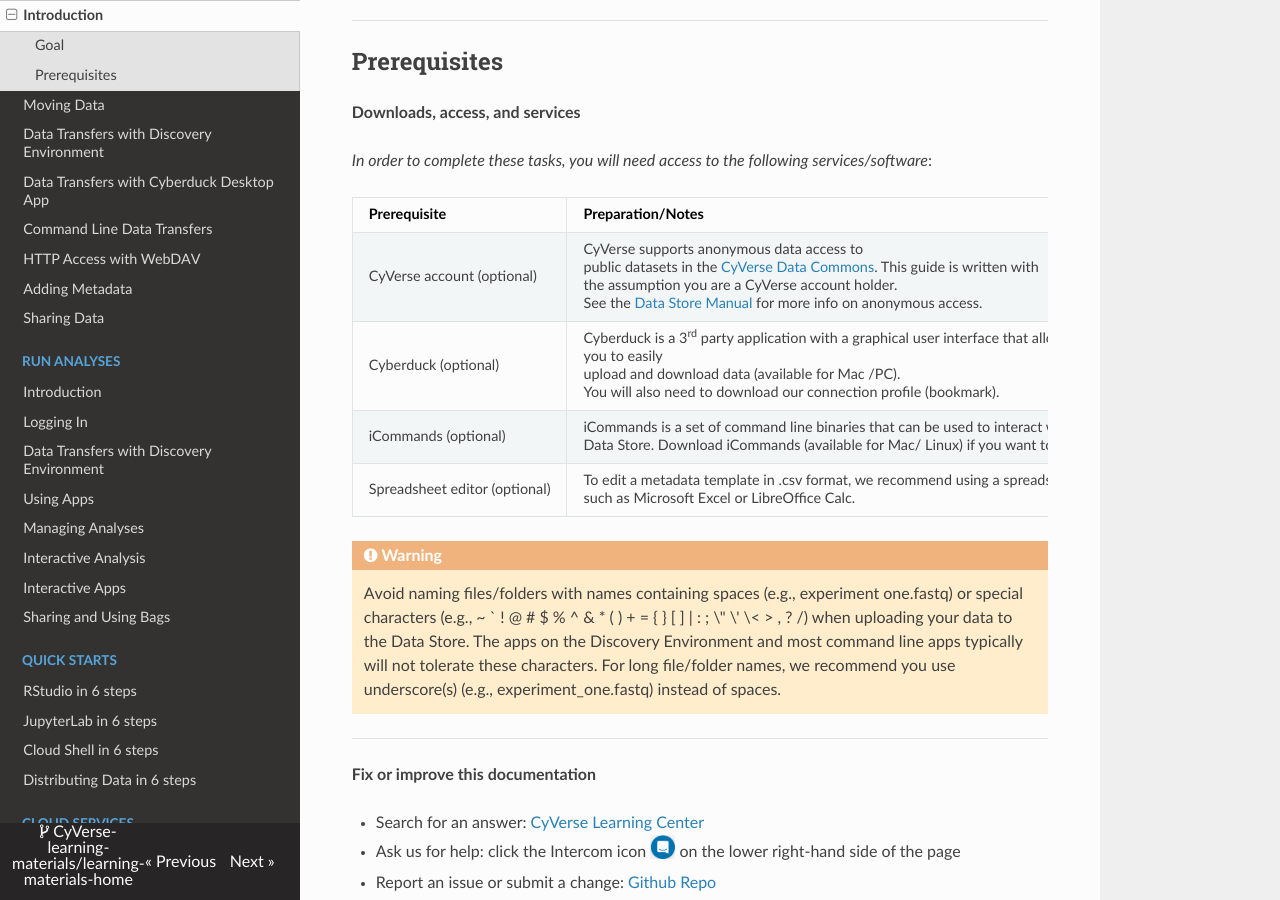
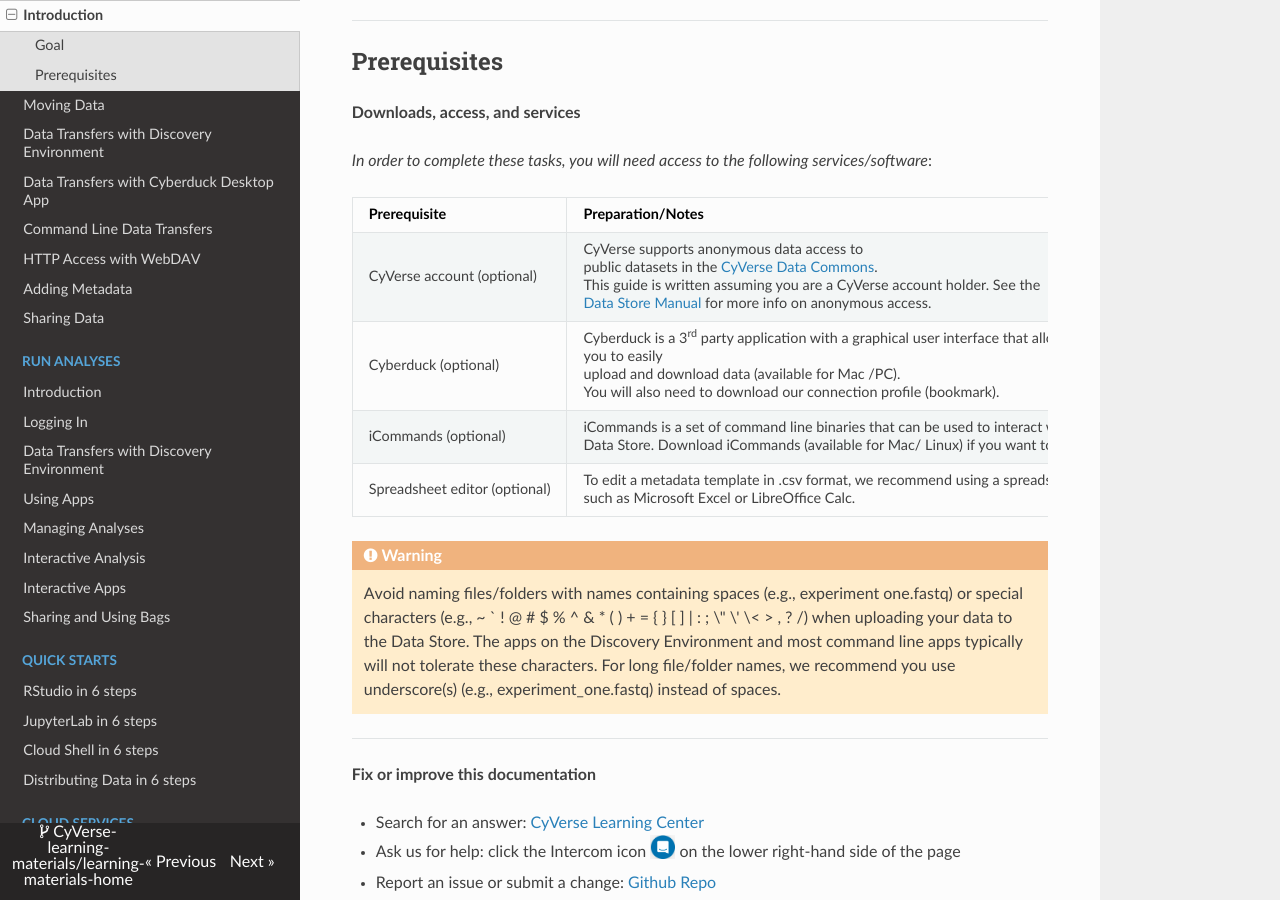
Before and after one commit to CyVerse-learning-materials/learning-materials-home, an MkDocs documentation site: the page built from docs/ds/intro.md, in a window 1280 px wide and 900 px high, scrolled down 771 px. Built offline with MkDocs 1.6.1, drawn with Linux system fonts in a browser that asks for light colours; nearby versions of some CDN libraries; a script that is not in the unit is left out.

Commit message:
Format table again

```diff
--- a/docs/ds/intro.md
+++ b/docs/ds/intro.md
@@ -25,7 +25,7 @@
 
 | Prerequisite | Preparation/Notes | Link/Download |
 | --- | --- | --- |
-| CyVerse account (optional) | CyVerse supports anonymous data access to <br> public datasets in the [CyVerse Data Commons](https://datacommons.cyverse.org/). This guide is written with <br> the assumption you are a CyVerse account holder. <br> See the [Data Store Manual](https://cyverse.atlassian.net/wiki/spaces/DS/overview) for more info on anonymous access. |  [Get account](https://user.cyverse.org/){target=_blank} |
+| CyVerse account (optional) | CyVerse supports anonymous data access to <br> public datasets in the [CyVerse Data Commons](https://datacommons.cyverse.org/). <br> This guide is written assuming you are a CyVerse account holder.  See the <br> [Data Store Manual](https://cyverse.atlassian.net/wiki/spaces/DS/overview) for more info on anonymous access. |  [Get account](https://user.cyverse.org/){target=_blank} |
 | Cyberduck (optional) |  Cyberduck is a 3rd party application with a graphical user interface that allows <br> you to easily <br> upload and download data (available for Mac /PC). <br> You will also need to download our connection profile (bookmark). | - [Cyberduck Website](https://cyberduck.io/download/) <br> - [Cyberduck connection profile](https://cyverse.atlassian.net/wiki/download/attachments/241869843/CyVerseDataStore.cyberduckprofile?version=1&modificationDate=1568640173000&cacheVersion=1&api=v2) |
 |iCommands (optional) | iCommands is a set of command line binaries that can be used to interact with the <br> Data Store. Download iCommands (available for Mac/ Linux) if you want to use these functionalities. | - [iCommands (for Mac)](https://cyverse.atlassian.net/wiki/download/attachments/241869823/cyverse-icommands-4.1.9.pkg?version=3&modificationDate=1472820029000&cacheVersion=1&api=v2) <br> - [iCommands (for Linux; see iCommands CLI)](https://irods.org/download/) |
 | Spreadsheet editor (optional) | To edit a metadata template in .csv format, we recommend using a spreadsheet editor <br> such as Microsoft Excel or LibreOffice Calc. | Free [LibreOffice](https://www.libreoffice.org/) |
```
